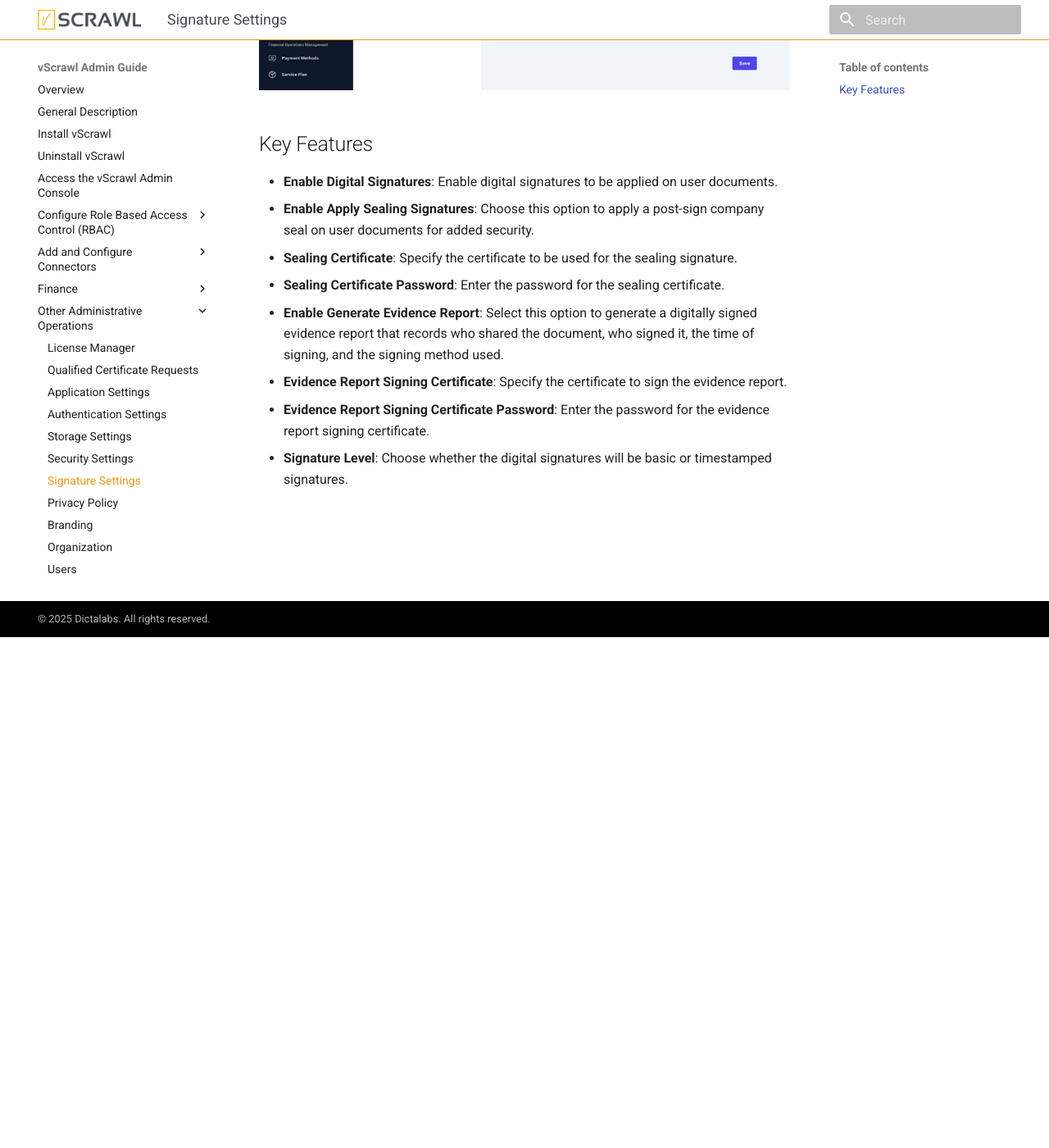
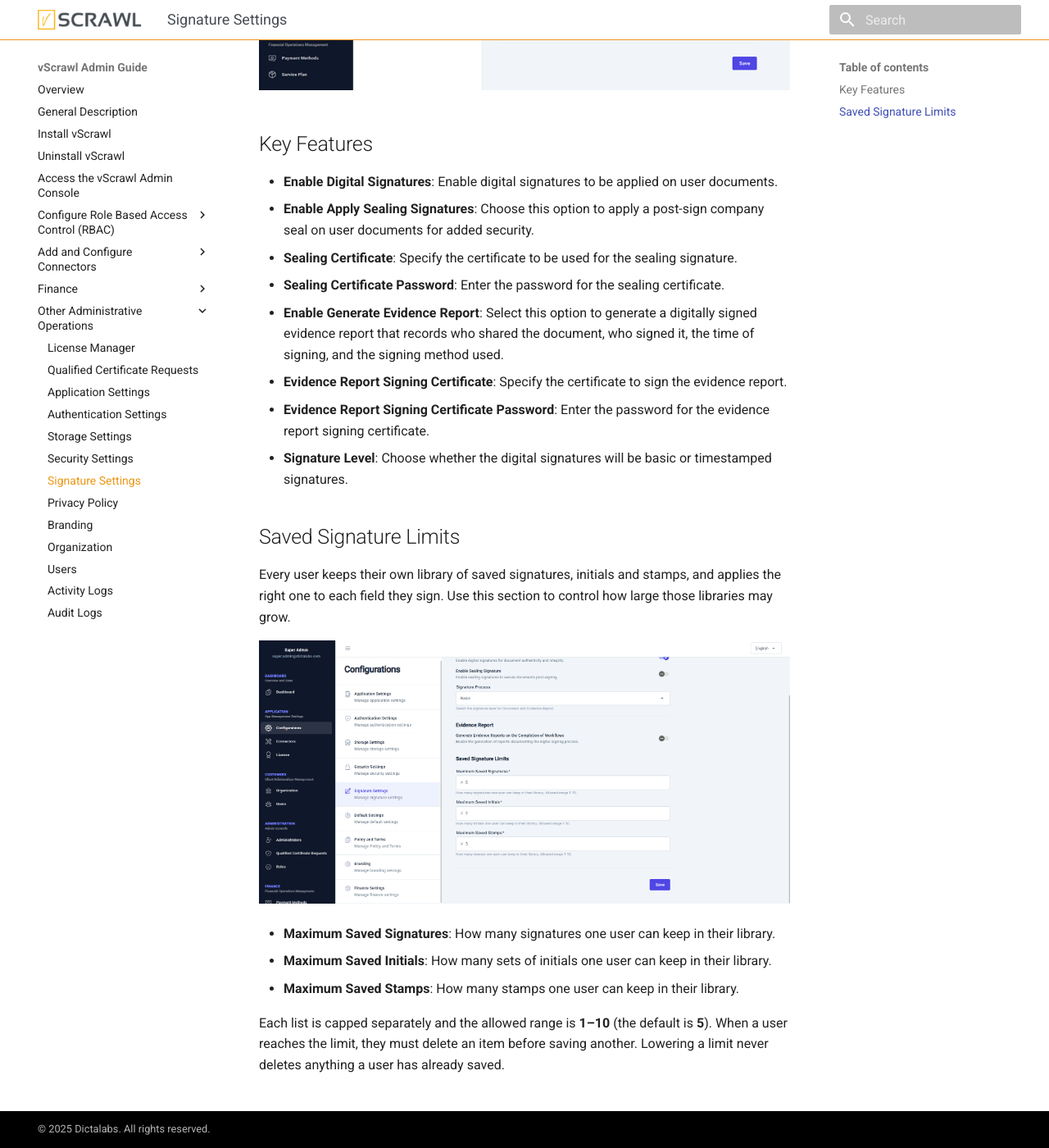
Before and after one commit to dictalabs/vscrawl-admin-guide, an MkDocs documentation site: the page built from docs/other_admin_operations/signature_settings.md, in a window 1280 px wide and 1400 px high, scrolled down 623 px. Shown: the whole window at 82% size. Built offline with MkDocs 1.6.1 and Material for MkDocs 9.7.7, drawn with Linux system fonts in a browser that asks for light colours.

Commit message:
update admin guide

```diff
--- a/docs/other_admin_operations/signature_settings.md
+++ b/docs/other_admin_operations/signature_settings.md
@@ -12,3 +12,15 @@
 - **Evidence Report Signing Certificate**: Specify the certificate to sign the evidence report.
 - **Evidence Report Signing Certificate Password**: Enter the password for the evidence report signing certificate.
 - **Signature Level**: Choose whether the digital signatures will be basic or timestamped signatures.
+
+## Saved Signature Limits
+
+Every user keeps their own library of saved signatures, initials and stamps, and applies the right one to each field they sign. Use this section to control how large those libraries may grow.
+
+![Saved Signature Limits](../images/saved-signature-limits.png)
+
+- **Maximum Saved Signatures**: How many signatures one user can keep in their library.
+- **Maximum Saved Initials**: How many sets of initials one user can keep in their library.
+- **Maximum Saved Stamps**: How many stamps one user can keep in their library.
+
+Each list is capped separately and the allowed range is **1–10** (the default is **5**). When a user reaches the limit, they must delete an item before saving another. Lowering a limit never deletes anything a user has already saved.
```
Also changed, not shown: docs/images/saved-signature-limits.png (added).
